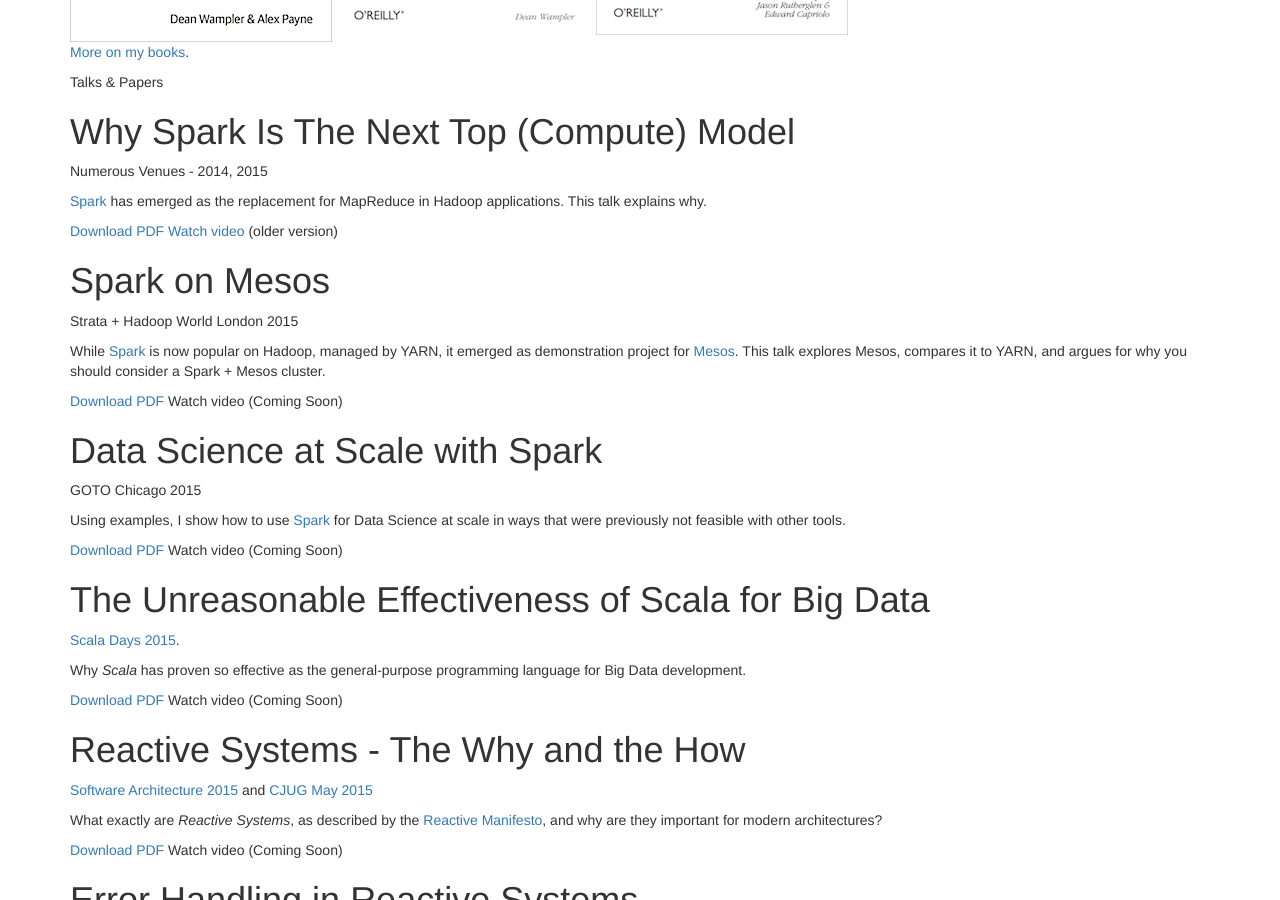
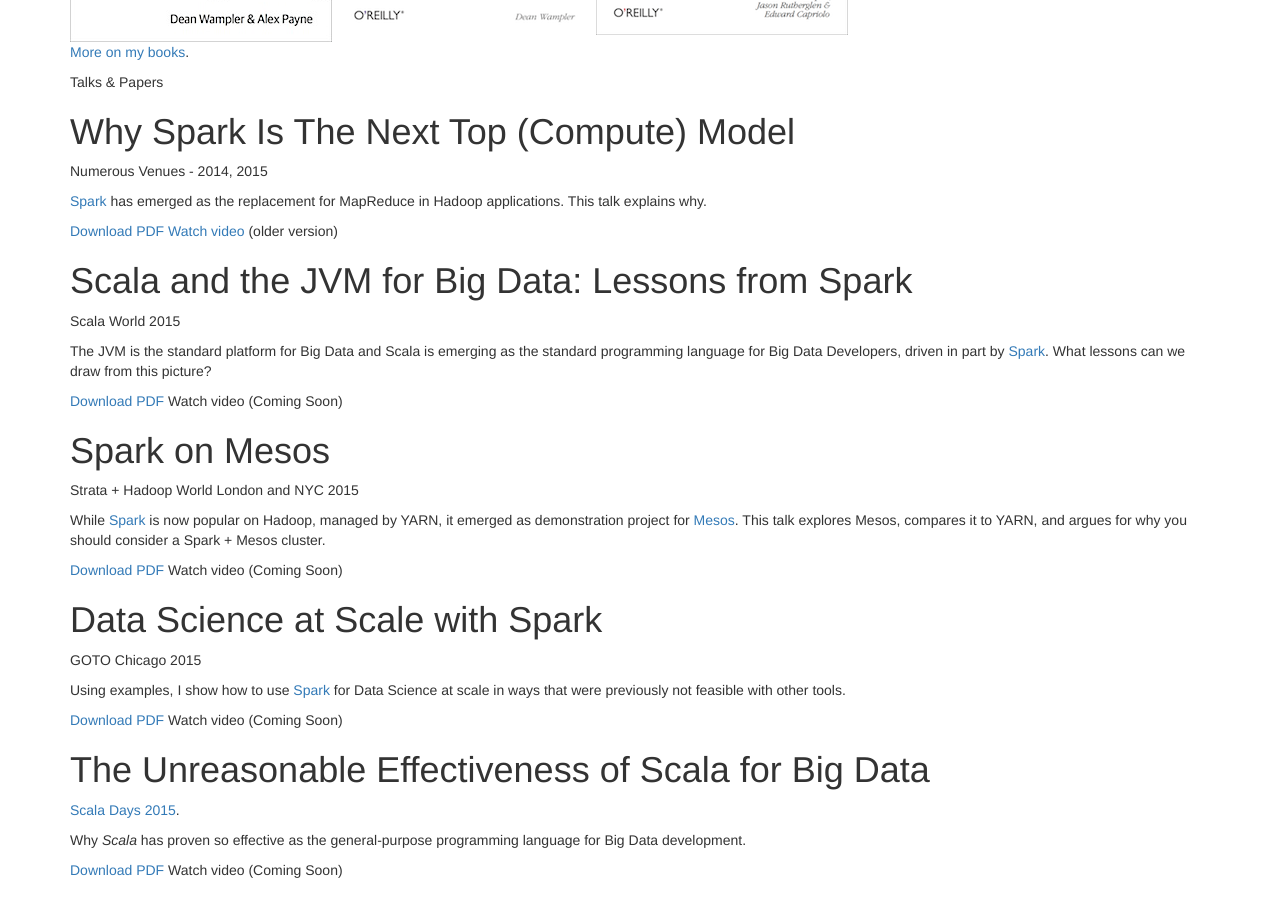
Before and after one commit to deanwampler/deanwampler.github.io, a Jekyll site: the page built from index.md, in a window 1280 px wide and 900 px high, scrolled down 778 px. Built offline with Jekyll 4.4.1, drawn with Linux system fonts in a browser that asks for light colours; nearby versions of some CDN libraries; library files that are not in the unit come from our copies.

Commit message:
Scala World talk.

```diff
--- a/index.md
+++ b/index.md
@@ -49,8 +49,19 @@
   </article>
 
   <article class="talk">
+    <h1>Scala and the JVM for Big Data: Lessons from Spark</h1>
+    <p class="talk-desc">Scala World 2015</p>
+    <p>The JVM is the standard platform for Big Data and Scala is emerging as the standard programming language for Big Data Developers, driven in part by <a href="http://spark.apache.org">Spark</a>. What lessons can we draw from this picture?</p>
+    <div class="more">
+      <a href="/polyglotprogramming/papers/ScalaJVMBigData-SparkLessons.pdf" class="button-pdf">Download PDF</a>
+      <span class="button-video-inactive">Watch video</span> (Coming Soon)
+      <!-- <a href="http://www.infoq.com/presentations/spark-scala-mapreduce-java" class="button-video">Watch video</a> -->
+    </div>
+  </article>
+
+  <article class="talk">
     <h1>Spark on Mesos</h1>
-    <p class="talk-desc">Strata + Hadoop World London 2015</p>
+    <p class="talk-desc">Strata + Hadoop World London and NYC 2015</p>
     <p>While <a href="http://spark.apache.org">Spark</a> is now popular on Hadoop, managed by YARN, it emerged as demonstration project for <a href="http://mesos.apache.org">Mesos</a>. This talk explores Mesos, compares it to YARN, and argues for why you should consider a Spark + Mesos cluster.</p>
     <div class="more">
       <a href="/polyglotprogramming/papers/SparkOnMesos.pdf" class="button-pdf">Download PDF</a>
```
Also changed, not shown: polyglotprogramming/papers/index.md (+18 -0 lines), polyglotprogramming/papers/ScalaJVMBigData-SparkLessons-TitlePage-342x192.jpg (added), 1 other file.
